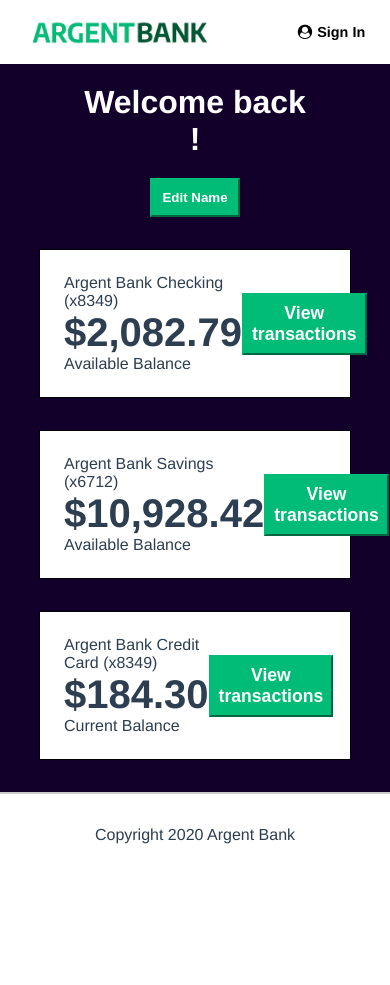
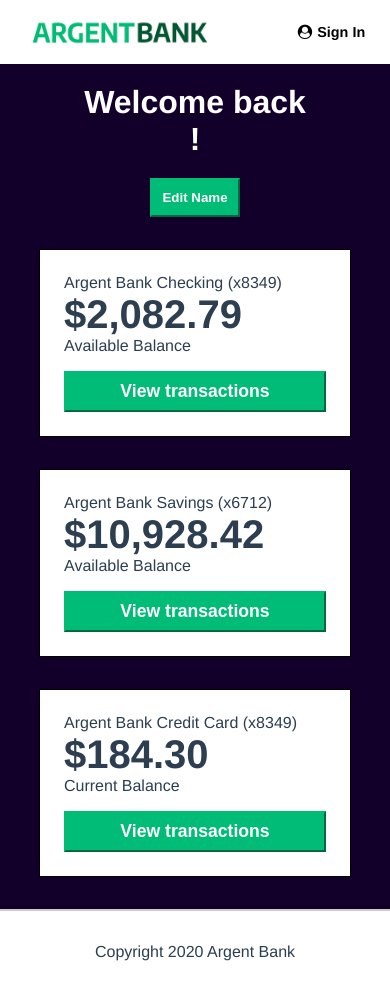
Before and after one commit to liguanovic/argentBank, a React (Create React App) app in the folder front-end/: page /profile in a window 390 px wide. Before the commit the page ends 868 px from the top, so only its background shows below. Built offline with nearby package versions, Linux system fonts and the light colour scheme; no server answers.

Commit message:
responsive CSS + login & logout  action

```diff
--- a/front-end/src/Redux/actions.js
+++ b/front-end/src/Redux/actions.js
@@ -49,6 +49,7 @@ export const logout = createAsyncThunk(
   async (_, { rejectWithValue }) => {
     try {
       localStorage.removeItem('token');
+      sessionStorage.removeItem('token');
       return null;
     } catch (error) {
       console.error('Error:', error);
@@ -84,6 +85,7 @@ export const getProfile = createAsyncThunk(
       if (!data || !data.body) {
         throw new Error('Invalid profile data');
       }
+      console.log('Profile data:', typeof data.body, data.body);
 
       return data.body;
 
--- a/front-end/src/components/Account/Account.css
+++ b/front-end/src/components/Account/Account.css
@@ -10,25 +10,26 @@
   box-sizing: border-box;
   text-align: left;
   margin-bottom: 2rem;
+}
 
-  h3 {
+.account h3 {
   margin: 0;
   padding: 0;
   font-size: 1rem;
   font-weight: normal;
 }
 
-  b {
+.account b {
   margin: 0;
   font-size: 2.5rem;
   font-weight: bold;
 }
 
-  p {
+.account p {
   margin: 0;
 }
 
-  button {
+.account button {
   display: block;
   padding: 8px;
   font-size: 1.1rem;
@@ -38,14 +39,18 @@
   color: #fff;
 }
 
+@media (max-width: 720px) {
+  .account {
+    display: flex;
+    margin-bottom: 2rem;
   }
 
-@media (min-width: 720px) {
-  [id="account"] {
-    flex-direction: row;
+  header {
+    width: 100%;
   }
 
-  button {
-    width: 200px;
+  .account button {
+    width: 100%;
+    margin-top: 1rem;
   }
 }
--- a/front-end/src/components/Banner/Banner.css
+++ b/front-end/src/components/Banner/Banner.css
@@ -1,7 +1,6 @@
 .banner {
   position: relative;
   margin: 0;
-  height: 300px;
   background-position: 0 -50px;
   background-size: cover;
   background-repeat: no-repeat;
@@ -12,9 +11,11 @@
   }
 
   figcaption {
-    position: relative;
-    top: 2rem;
-    margin: 0 auto;
+    position: absolute;
+    top: 50%;
+    left: 50%;
+    transform: translate(-50%, -50%);
+    margin: 0;
     padding: 2rem;
     width: 200px;
     background: white;
@@ -34,13 +35,16 @@
   }
 
   @media (min-width: 920px) {
-    height: 400px;
-    background-position: 0% 33%;
+    .banner {
+      height: 400px;
+      background-position: 0% 33%;
+    }
 
     figcaption {
-      position: absolute;
       top: 50px;
+      left: auto;
       right: 50px;
+      transform: none;
       margin: 2rem;
       width: 300px;
     }
--- a/front-end/src/components/Feature/Feature.css
+++ b/front-end/src/components/Feature/Feature.css
@@ -24,7 +24,6 @@
     color: #222;
     font-size: 1.25rem;
     font-weight: bold;
-    white-space: nowrap;
   }
 
   @media (max-width: 920px) {
--- a/front-end/src/components/Nav/Nav.jsx
+++ b/front-end/src/components/Nav/Nav.jsx
@@ -1,10 +1,25 @@
 import React from 'react';
-import { Link } from 'react-router-dom';
+import { NavLink } from 'react-router-dom';
+import { useDispatch, useSelector } from 'react-redux';
+import { logout } from '../../Redux/actions';
+import { useNavigate } from 'react-router-dom';
 import logo from '../../assets/argentBankLogo.webp';
 
 import './Nav.css';
 
 const Nav = () => {
+
+    const dispatch = useDispatch();
+    const navigate = useNavigate();
+    const isAuthenticated = useSelector((state) => state.auth.isAuthenticated);
+    const user = useSelector((state) => state.auth.user);
+
+    const handlelogout = (e) => {
+        e.preventDefault();
+        dispatch(logout());
+        navigate('/');
+    };
+
     return (
         <nav id="nav">
             <a href="/">
@@ -14,10 +29,23 @@ const Nav = () => {
 
             <ul>
                 <li>
-                    <Link className="main-nav-item" to="/login">
-                        <i className="fa fa-user-circle"></i>
-                        <b>Sign In</b>
-                    </Link>
+                    {isAuthenticated ? (
+                        <>
+                            <NavLink to='/profile'>
+                                <i className='fa fa-user-circle main-nav-item'></i>
+                                {user.firstName}
+                            </NavLink>
+                            <NavLink to='/' onClick={handlelogout}>
+                                <i className='fa fa-sign-out'></i>
+                                Sign Out
+                            </NavLink>
+                        </>
+                    ) : (
+                        <NavLink className="main-nav-item" to="/login">
+                            <i className="fa fa-user-circle"></i>
+                            <b>Sign In</b>
+                        </NavLink>
+                    )}
                 </li>
             </ul>
         </nav>
--- a/front-end/src/pages/Login/Login.jsx
+++ b/front-end/src/pages/Login/Login.jsx
@@ -22,14 +22,19 @@ const Login = () => {
         }
 
         try {
-            dispatch(login({ email, password, rememberMe }));
-            navigate('/profile');
+            const resultAction = await dispatch(login({ email, password, rememberMe }));
+
+            if (login.fulfilled.match(resultAction)) {
+                navigate('/profile');
+            } else {
+                alert('Invalid email or password');
+                navigate('/');
+            }
+
         } catch (error) {
             console.error('Error:', error);
         }
     }
-
-
 
     return (
         <main className="main bg-dark">
@@ -58,7 +63,7 @@ const Login = () => {
                             id="remember-me" />
                         <label htmlFor="remember-me">Remember me</label>
                     </fieldset>
-                    <button className="sign-in-button">Sign In</button>
+                    <button type="submit" className="sign-in-button">Sign In</button>
                 </form>
             </section>
         </main>
--- a/front-end/src/pages/Profile/Profile.css
+++ b/front-end/src/pages/Profile/Profile.css
@@ -23,3 +23,22 @@
     width: 90px;
   }
 }
+
+@media (max-width: 720px) {
+  .main {
+    .account {
+      display: flex;
+      justify-content: space-between;
+      align-items: center;
+      border: 1px solid black;
+      background-color: #fff;
+      width: 80%;
+      margin: 0 auto;
+      flex-direction: column;
+      padding: 1.5rem;
+      box-sizing: border-box;
+      text-align: left;
+      margin-bottom: 2rem;
+    }
+  }
+}
```
Lines whose indentation alone changed are shown as unchanged.
